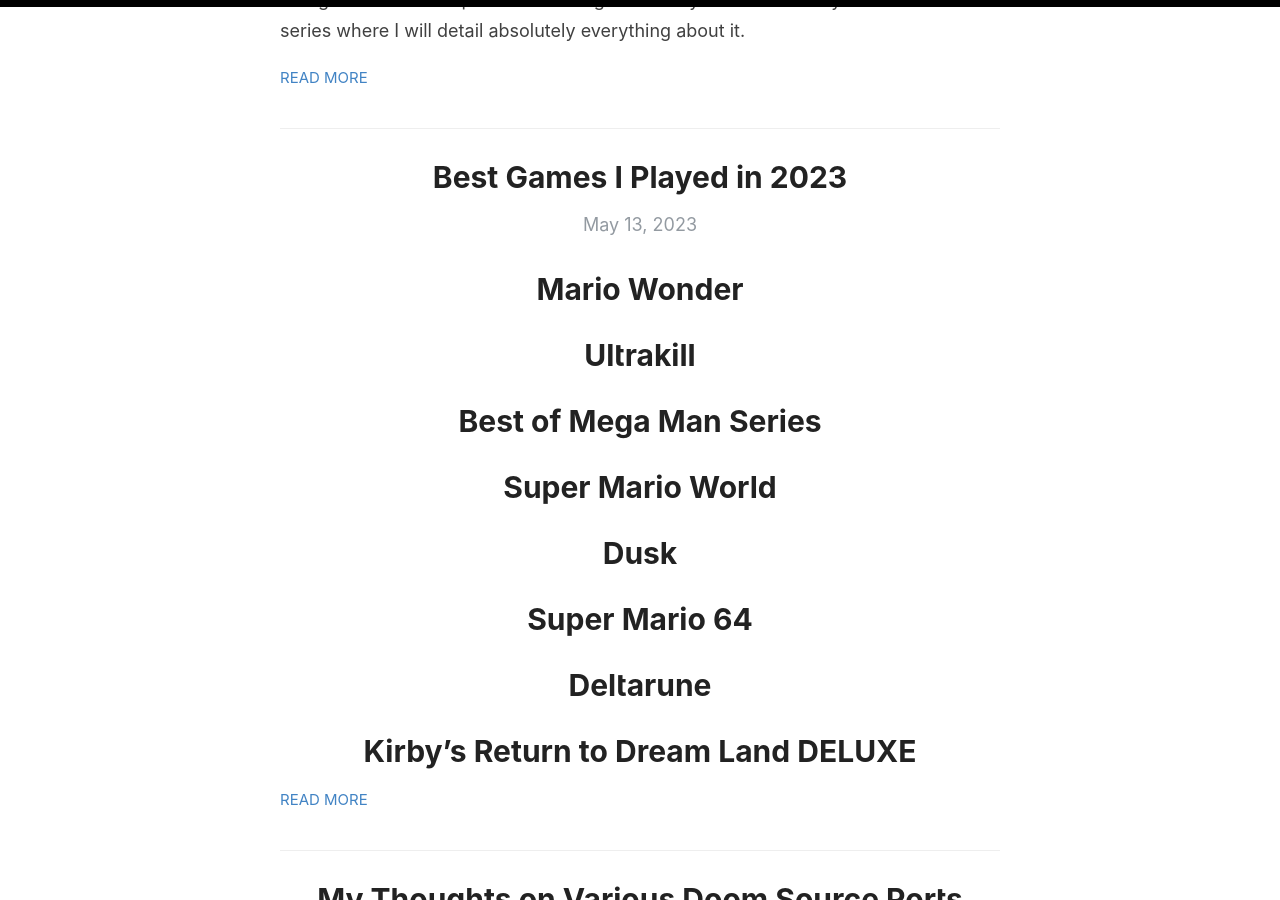
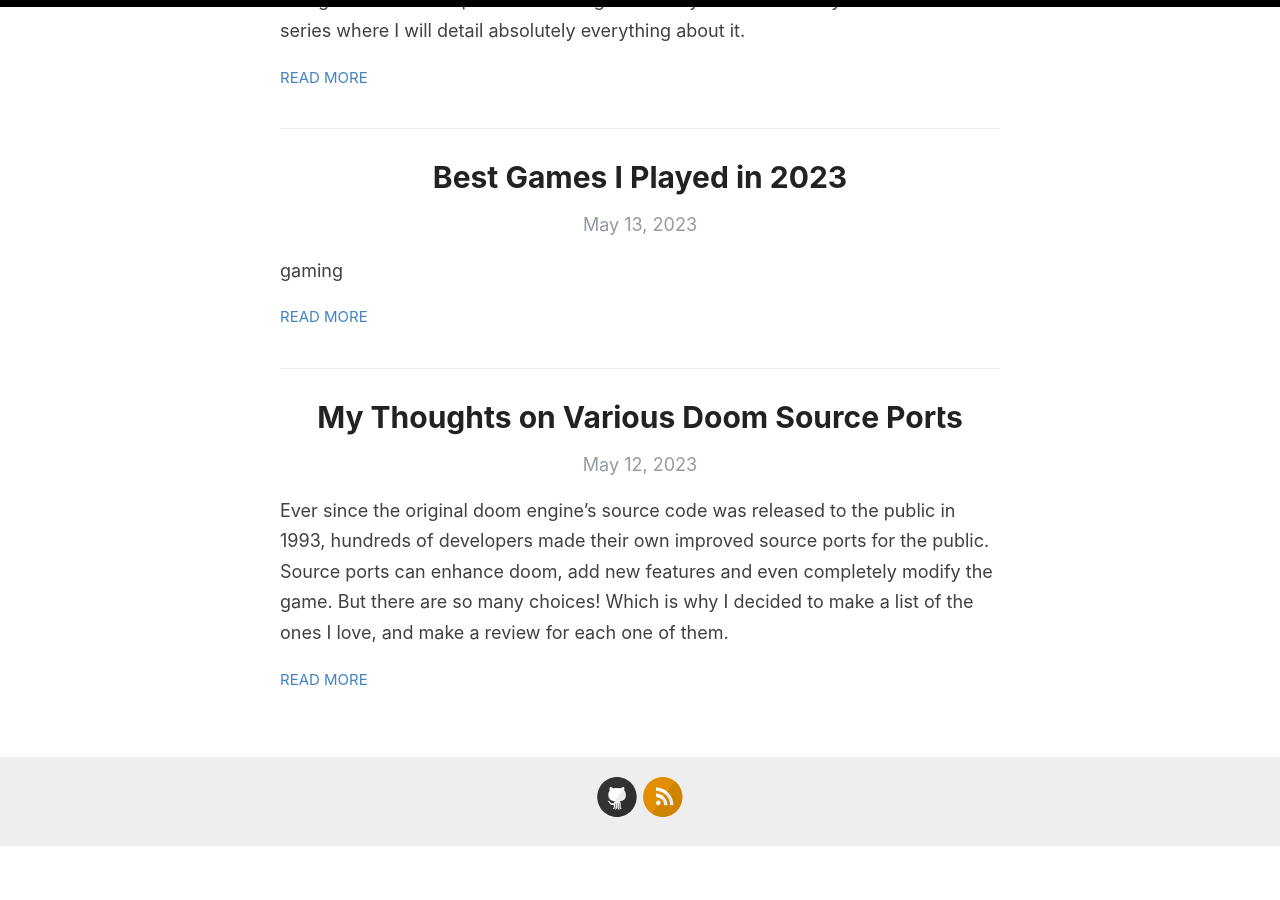
Before and after one commit to poleve540/CallMePol, a Jekyll site: the page built from index.html, in a window 1280 px wide and 900 px high, scrolled down 380 px. Built offline with Jekyll 4.4.1, drawn with Linux system fonts in a browser that asks for light colours; the list of posts is cut into pages by our own code; after the commit the page ends 1227 px from its top, so only the background shows below that; some of the changed lines change nothing that is shown.

Commit message:
_posts/2023-05-13-Mario-Wonder-Review.md updated from https://stackedit.io/

```diff
--- a/_posts/2023-05-13-Mario-Wonder-Review.md
+++ b/_posts/2023-05-13-Mario-Wonder-Review.md
@@ -3,6 +3,8 @@
 title: Best Games I Played in 2023
 categories: Game Review
 ---
+gaming
+
 # Mario Wonder
 # Ultrakill
 # Best of Mega Man Series
@@ -12,5 +14,5 @@
 # Deltarune
 # Kirby's Return to Dream Land DELUXE
 <!--stackedit_data:
-eyJoaXN0b3J5IjpbLTg4MjAwNjQyMl19
+eyJoaXN0b3J5IjpbLTEzNzc0MTQ3MjMsLTg4MjAwNjQyMl19
 -->
```
